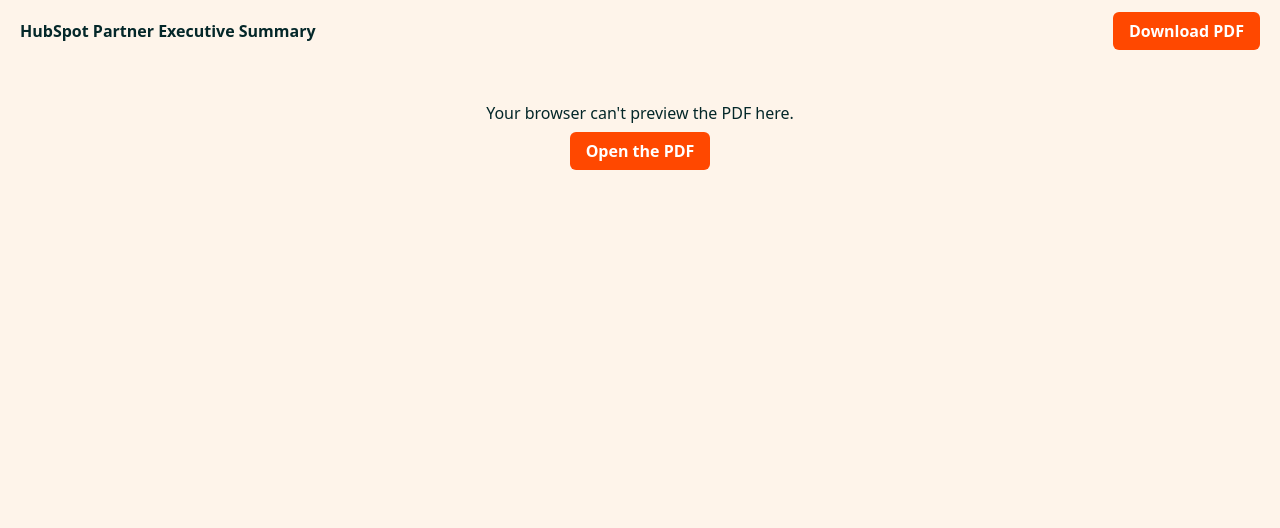
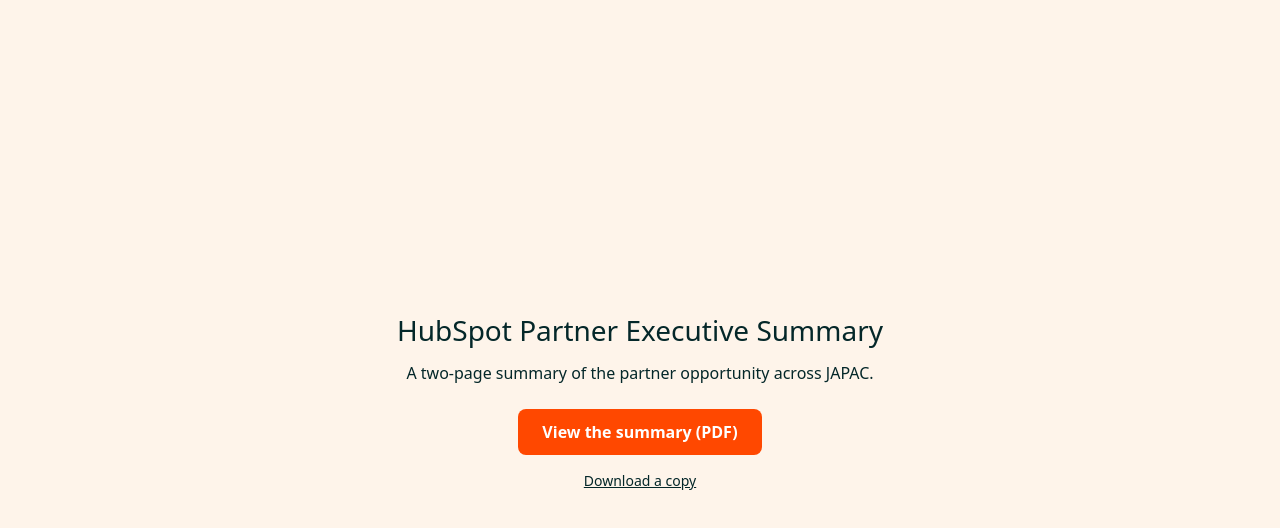
Before and after one commit to swanghubspot/partner-exec-summary, a plain HTML site: page index.html in a window 1280 px wide. Drawn offline with Linux system fonts and the light colour scheme.

Commit message:
Refactor index.html structure and styles
Updated the layout and styling of the HTML document, replacing the header with a main section that includes a title and description.

```diff
--- a/index.html
+++ b/index.html
@@ -6,23 +6,22 @@
   <meta name="robots" content="noindex, nofollow">
   <title>HubSpot Partner Executive Summary</title>
   <style>
-    html, body { margin: 0; height: 100%; font-family: system-ui, sans-serif; background: #fef4ea; color: #042729; }
-    header { display: flex; justify-content: space-between; align-items: center; padding: 12px 20px; }
-    a.btn { background: #ff4800; color: #fff; padding: 8px 16px; border-radius: 6px; text-decoration: none; font-weight: 600; }
-    object { width: 100%; height: calc(100% - 60px); border: 0; }
-    .fallback { padding: 24px; text-align: center; }
+    body { margin: 0; font-family: system-ui, sans-serif; background: #fef4ea; color: #042729;
+           min-height: 100vh; display: flex; align-items: center; justify-content: center; text-align: center; }
+    main { max-width: 520px; padding: 24px; }
+    h1 { font-weight: 300; font-size: 28px; margin: 0 0 12px; }
+    p { margin: 0 0 24px; line-height: 1.5; }
+    a.btn { display: inline-block; background: #ff4800; color: #fff; padding: 12px 24px;
+            border-radius: 8px; text-decoration: none; font-weight: 600; }
+    a.alt { display: block; margin-top: 16px; color: #042729; font-size: 14px; }
   </style>
 </head>
 <body>
-  <header>
-    <strong>HubSpot Partner Executive Summary</strong>
-    <a class="btn" href="HubSpot-Partner-Executive-Summary-Universal.pdf" download>Download PDF</a>
-  </header>
-  <object data="HubSpot-Partner-Executive-Summary-Universal.pdf#view=FitH" type="application/pdf">
-    <div class="fallback">
-      <p>Your browser can't preview the PDF here.</p>
-      <a class="btn" href="HubSpot-Partner-Executive-Summary-Universal.pdf">Open the PDF</a>
-    </div>
-  </object>
+  <main>
+    <h1>HubSpot Partner Executive Summary</h1>
+    <p>A two-page summary of the partner opportunity across JAPAC.</p>
+    <a class="btn" href="HubSpot-Partner-Executive-Summary-Universal.pdf" target="_blank" rel="noopener">View the summary (PDF)</a>
+    <a class="alt" href="HubSpot-Partner-Executive-Summary-Universal.pdf" download>Download a copy</a>
+  </main>
 </body>
 </html>
```
